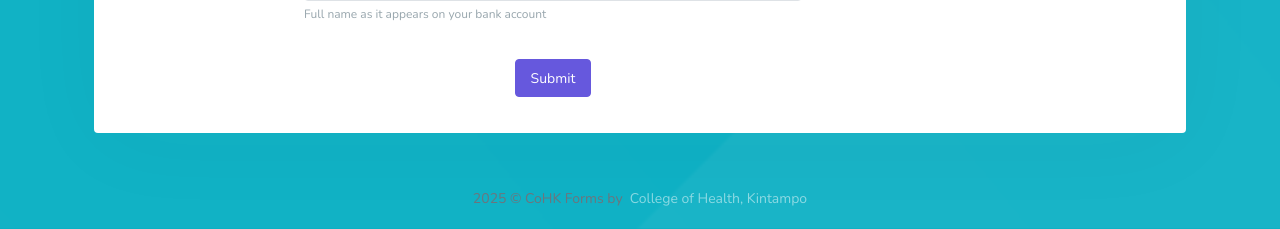
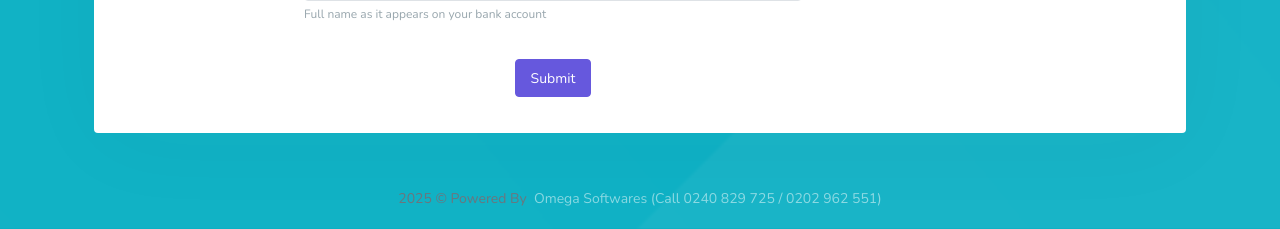
Before and after one commit to Rasonaapo/trainee_survey, a Django app: page / in a window 1280 px wide. Shown: the part 3376-3605 px from the top of the page. Run offline with Django 5.2, Linux system fonts and the light colour scheme; data comes from the database, SQL or seed files in the repository; some libraries are stand-ins or nearby versions.

Commit message:
footer branded with contact

```diff
--- a/formsapp/templates/formsapp/auth_base.html
+++ b/formsapp/templates/formsapp/auth_base.html
@@ -82,7 +82,7 @@
       <script>
         document.write(new Date().getFullYear());
       </script>
-      &copy; CoHK Forms by &nbsp;<a href="" class="text-white-50"> College of Health, Kintampo </a>
+      &copy; Powered By &nbsp;<a href="" class="text-white-50"> Omega Softwares (Call 0240 829 725 / 0202 962 551) </a>
     </footer>
 
     <!-- Authentication js -->
```
